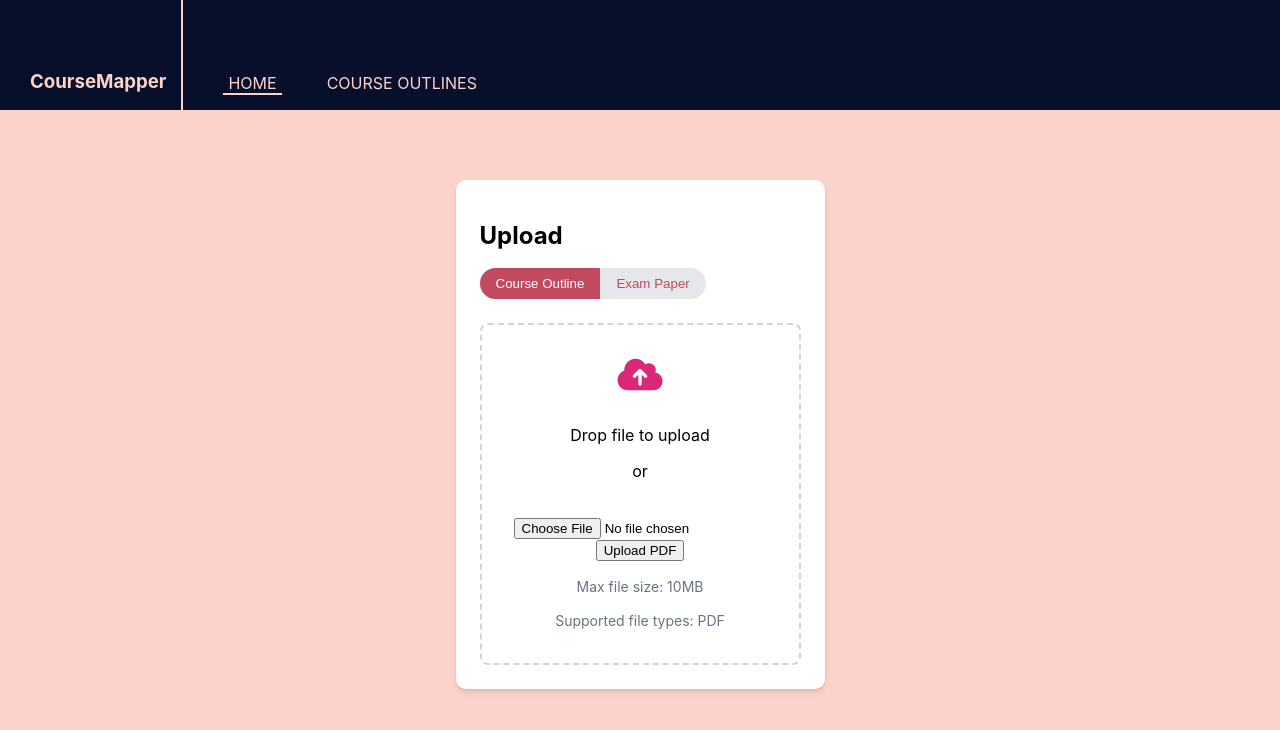
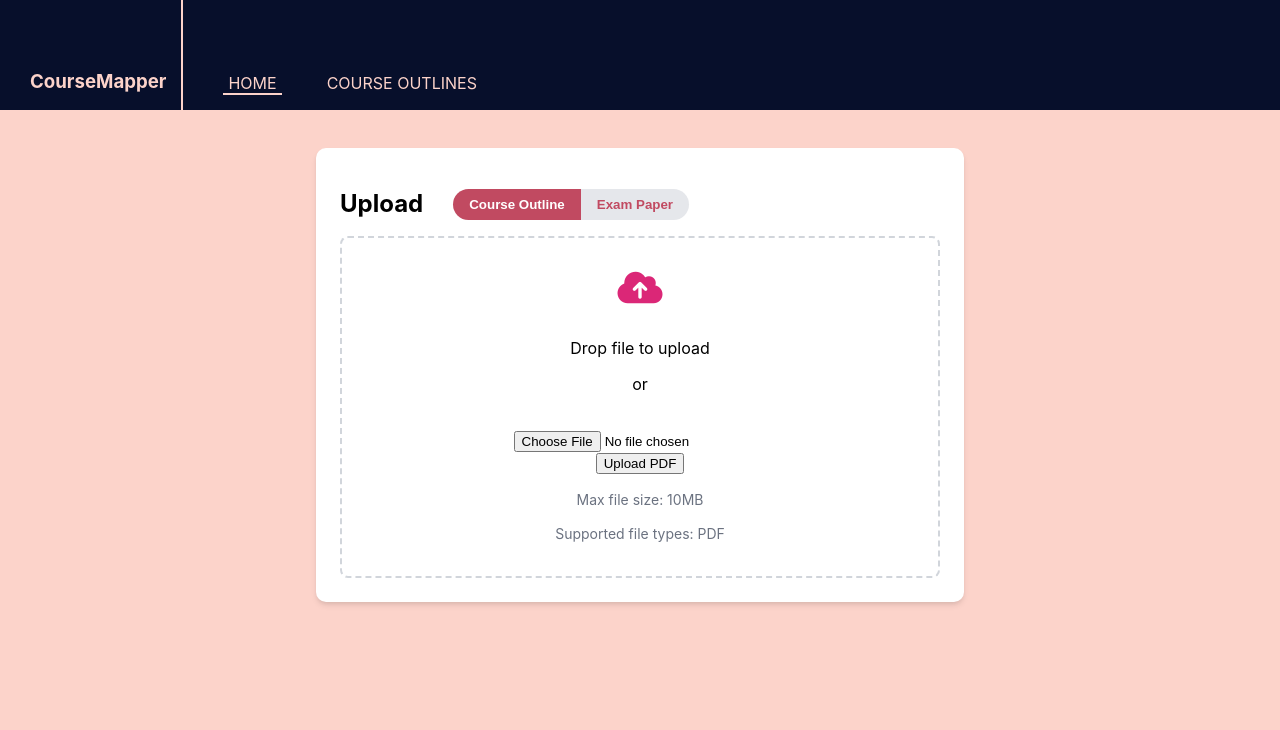
Before and after one commit to NingxiaoYYANG/COMP3900_course_outline_mapping, a React (Create React App) app in the folder frontend/: page / in a window 1280 px wide. Shown: the top 730 px of the page. Built offline with nearby package versions, Linux system fonts and the light colour scheme.

Commit message:
Filter started and upload title adjusted

```diff
--- a/frontend/src/App.css
+++ b/frontend/src/App.css
@@ -0,0 +1,9 @@
+.app-container {
+  display: flex;
+  flex-direction: column;
+  min-height: 100vh;
+}
+
+.app-content {
+  flex: 1;
+}
--- a/frontend/src/App.js
+++ b/frontend/src/App.js
@@ -23,13 +23,14 @@ function Routing() {
 function App() {
   return (
     <Router>
-      <Navigation />
-      <div style={{ width: '100vw', height: '100vh', backgroundColor: '#FCD3CA'}}>
-        <div style={{ paddingTop: '100px' }}>
-          <Routing />
+      <div className='app-container'>
+        <Navigation />
+        <div className='app-content' style={{ width: '100vw', height: '100vh', backgroundColor: '#FCD3CA'}}>
+          <div style={{ paddingTop: '100px' }}>
+            <Routing />
+          </div>
         </div>
       </div>
-
     </Router>
   );
 }
--- a/frontend/src/components/CourseOutlines.js
+++ b/frontend/src/components/CourseOutlines.js
@@ -5,8 +5,10 @@ import Checkbox from '@mui/material/Checkbox';
 import './styles/courseoutlines.css'
 import TextButton from './TextButton';
 import ArrowForwardIosNewIcon from '@mui/icons-material/ArrowForwardIos';
-import { InputAdornment, TextField } from '@mui/material';
+import { FormControl, IconButton, InputAdornment, InputLabel, MenuItem, Select, TextField } from '@mui/material';
 import SearchIcon from '@mui/icons-material/Search';
+import FilterListIcon from '@mui/icons-material/FilterList';
+
 
 function CourseOutlines() {
   const [courseCodes, setCourseCodes] = useState([]);
@@ -100,6 +102,17 @@ function CourseOutlines() {
     detail[1].toLowerCase().includes(searchQuery.toLowerCase())
   );
 
+  const [isBoxVisible, setItBoxVisible] = useState(false);
+
+  const handleFilterClick = () => {
+    setItBoxVisible(!isBoxVisible);
+  }
+
+  const [year, setYear] = useState('');
+  const handleYearChange = (event) => {
+    setYear(event.target.value);
+  };
+
   return (
     <div>
       <div className='courseoutline-container'>
@@ -107,6 +120,40 @@ function CourseOutlines() {
           <div className='course-title-content'>
             <div className='course-title'>Course Outlines</div>
             {/* <div>search</div> */}
+            <div style={{ alignItems: 'center', display: 'flex', position: 'relative' }}>
+
+              <IconButton aria-label='filter' onClick={handleFilterClick}>
+                <FilterListIcon />
+              </IconButton>
+              {isBoxVisible && <div className='box'>
+                <div style={{ width: '90%', margin: '0 auto'}}>
+                  <h5>Filter</h5>
+                  <FormControl fullWidth>
+                    <InputLabel>Year</InputLabel>
+                    <Select
+                      labelId="demo-simple-select-label"
+                      id="demo-simple-select"
+                      value={year}
+                      label="Year"
+                      onChange={handleYearChange}
+                    >
+                      <MenuItem value='hoo'>hoo</MenuItem>
+                      <MenuItem value='hoo'>hoo</MenuItem>
+                      <MenuItem value='hoo'>hoo</MenuItem>
+                    </Select>
+                  </FormControl>
+
+                </div>
+                FilterList
+                Year
+                Term
+                Teaching Period
+                Delivery Mode
+                Delivery format
+                location
+                Faculty
+                </div>}
+
               <TextField
                 label="Search by code or name"
                 variant='outlined'
@@ -121,6 +168,7 @@ function CourseOutlines() {
                   ),
                 }}
               />
+            </div>
              {/* <input
               type="text"
               placeholder="Search by code or name"
--- a/frontend/src/components/UploadCourse.js
+++ b/frontend/src/components/UploadCourse.js
@@ -60,22 +60,24 @@ function UploadCourse() {
   return (<>
     <div className="container">
       <div className="container_inner">
-        <h1>Upload</h1>
+        <div style={{ display: 'flex', alignItems:'center'}}>
+          <h1 >Upload</h1>
           <div className="button_group">
             <button
               id="button_outline"
               className={selection === 'courseOutline' ? 'active' : ''}
               onClick={() => handleSelectionChange('courseOutline')}
             >
-            Course Outline
+              <b>Course Outline</b>
             </button>
             <button
               id="button_exam"
               className={selection === 'examPaper' ? 'active' : ''}
               onClick={() => handleSelectionChange('examPaper')}
             >
-            Exam Paper
+              <b>Exam Paper</b>
             </button>
+          </div>
         </div>
 
 
--- a/frontend/src/components/styles/courseoutlines.css
+++ b/frontend/src/components/styles/courseoutlines.css
@@ -13,7 +13,7 @@
   width: 80%;
   display: flex;
   flex-direction: column;
-  box-shadow: 0 4px 8px 0 rgba(0, 0, 0, 0.2), 0 6px 20px 0 rgba(0, 0, 0, 0.15);
+  box-shadow: 0 2px 4px 0 rgba(0, 0, 0, 0.1), 0 3px 10px 0 rgba(0, 0, 0, 0.05);
 }
 
 .course-title {
@@ -68,6 +68,17 @@
   background-color: #7d062e;
 }
 
+.box {
+  position: absolute;
+  top: 50px;
+  /* left: -50vw; */
+  width: 300px;
+  height: 300px;
+  background-color: white;
+  border: 1px solid lightgray;
+  z-index: 10000; /* Ensure it appears above other elements */
+}
+
 
 
 /* Extra small devices (phones, 600px and down) */
--- a/frontend/src/components/styles/uploadcourse.css
+++ b/frontend/src/components/styles/uploadcourse.css
@@ -1,8 +1,9 @@
 .container {
-    margin-top: 5rem;
+    margin-top: 3rem;
     display: flex;
     flex-direction: column;
     align-items: center;
+    padding-bottom: 30px;
 }
 
 .container_inner {
@@ -10,6 +11,9 @@
     border-radius: 10px;
     padding: 1.5rem;
     box-shadow: 0 4px 6px -1px rgba(0, 0, 0, 0.1), 0 2px 4px -1px rgba(0, 0, 0, 0.06);
+    min-width: 200px;
+    width: 60vw;
+    max-width: 600px;
 }
 
 h1 {
@@ -21,7 +25,8 @@ h1 {
 
 .button_group {
     display: flex;
-    margin-bottom: 1.5rem;
+    /* margin-bottom: 1.5rem;      */
+    margin-left: 30px;
 }
 
 #button_outline {
@@ -62,6 +67,7 @@ h1 {
     border-color: #D1D5DB;
     border-style: dashed;
     text-align: center;
+    max-width: 100%;
 }
 
 i {
--- a/frontend/src/index.css
+++ b/frontend/src/index.css
@@ -5,9 +5,21 @@ body {
     sans-serif;
   -webkit-font-smoothing: antialiased;
   -moz-osx-font-smoothing: grayscale;
+  display: flex;
+  flex-direction: column;
 }
 
 code {
   font-family: source-code-pro, Menlo, Monaco, Consolas, 'Courier New',
     monospace;
 }
+
+html, body, #root {
+  height: 100%;
+  margin: 0;
+  overflow-x: hidden;
+}
+
+#root {
+  flex: 1;
+}
```
Lines whose indentation alone changed are shown as unchanged.
